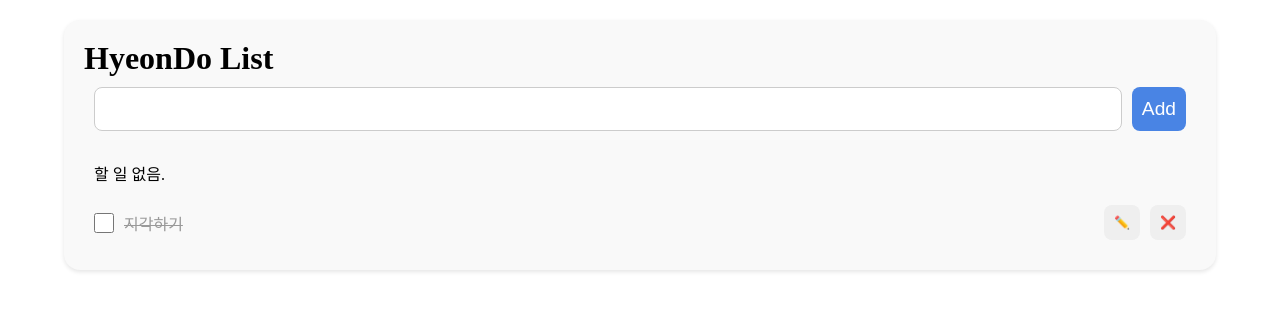
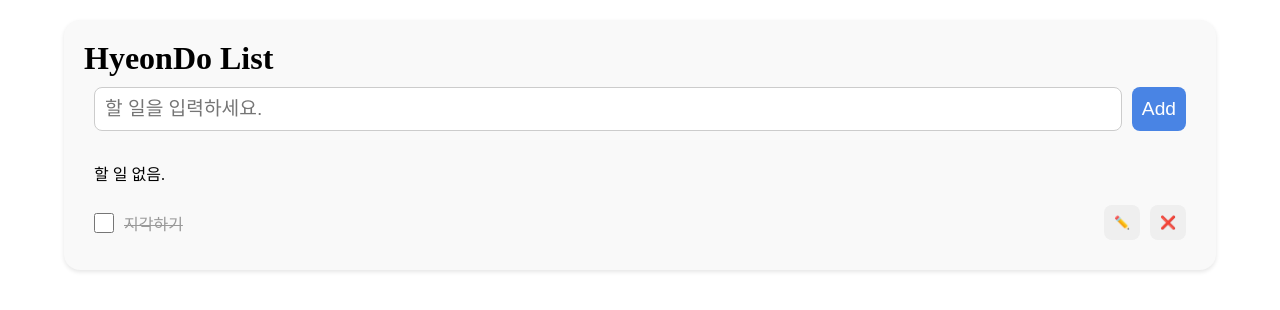
Before and after one commit to juio12/Progtamming_3416, a React (Vite) app: page / in a window 1280 px wide. Shown: the top 310 px of the page. Built offline with nearby package versions, Linux system fonts and the light colour scheme.

Commit message:
TodoListApp h1 -> TodoHeader, form -> TodoAdder,li -> TodoItem, ul -> TodoHeader

```diff
--- a/src/TodoListApp.jsx
+++ b/src/TodoListApp.jsx
@@ -1,24 +1,18 @@
 import './todolist.css'
-import TodoItemEmpty from './components/TodoItemEmpty.jsx';
-import Button from './components/Button.jsx';
-import Checkbox from './components/Checkbox.jsx';
+// import TodoItemEmpty from './components/TodoItemEmpty.jsx';
+// import Button from './components/Button.jsx';
+// import Checkbox from './components/Checkbox.jsx';
+import TodoHeader from './components/TodoHeader.jsx';
+import TodoAdder from './components/TodoAdder.jsx';
+// import TodoItem from './components/TodoItem.jsx';
+import TodoList from './components/TodoList.jsx';
 
 function TodoListApp() {
     return (
         <div className="todo">
-            <h1 className="todo__title">HyeonDo List</h1>
-            <form className="todo__form">
-                <input type="text" className="todo__input"/>
-                <Button type="submit" className="todo__button todo__button--add">Add</Button>
-            </form>
-            <ul className="todo__list">
-                <TodoItemEmpty />
-                <li className="todo__item todo__item--complete">
-                    <Checkbox id="1">지각하기</Checkbox>
-                    <Button className="todo__button todo__button--edit">✏️</Button>
-                    <Button className="todo__button todo__button--delete">❌</Button>
-                </li>
-            </ul>
+            <TodoHeader />
+            <TodoAdder />
+            <TodoList />
         </div>
     )
 }
--- /dev/null
+++ b/src/components/TodoAdder.jsx
@@ -0,0 +1,10 @@
+import Button from './Button.jsx';
+
+export default function TodoAdder() {
+    return (
+        <form className="todo__form">
+            <input type="text" className="todo__input"  placeholder='할 일을 입력하세요.' />
+            <Button type="submit" className="todo__button todo__button--add">Add</Button>
+        </form>
+    )
+}
--- /dev/null
+++ b/src/components/TodoHeader.jsx
@@ -0,0 +1,5 @@
+export default function TodoHeader () {
+    return (
+        <h1 className="todo__title">HyeonDo List</h1>
+    )
+}
--- /dev/null
+++ b/src/components/TodoItem.jsx
@@ -0,0 +1,12 @@
+import Checkbox from './Checkbox.jsx';
+import Button from './Button.jsx';
+
+export default function TodoItem() {
+    return (
+        <li className="todo__item todo__item--complete">
+            <Checkbox id="1">지각하기</Checkbox>
+            <Button className="todo__button todo__button--edit">✏️</Button>
+            <Button className="todo__button todo__button--delete">❌</Button>
+        </li>
+    )
+}
--- /dev/null
+++ b/src/components/TodoList.jsx
@@ -0,0 +1,11 @@
+import TodoItemEmpty from './TodoItemEmpty.jsx';
+import TodoItem from './TodoItem.jsx';
+
+export default function TodoList() {
+    return (
+        <ul className="todo__list">
+            <TodoItemEmpty />
+            <TodoItem />
+        </ul>
+    )
+}
```
